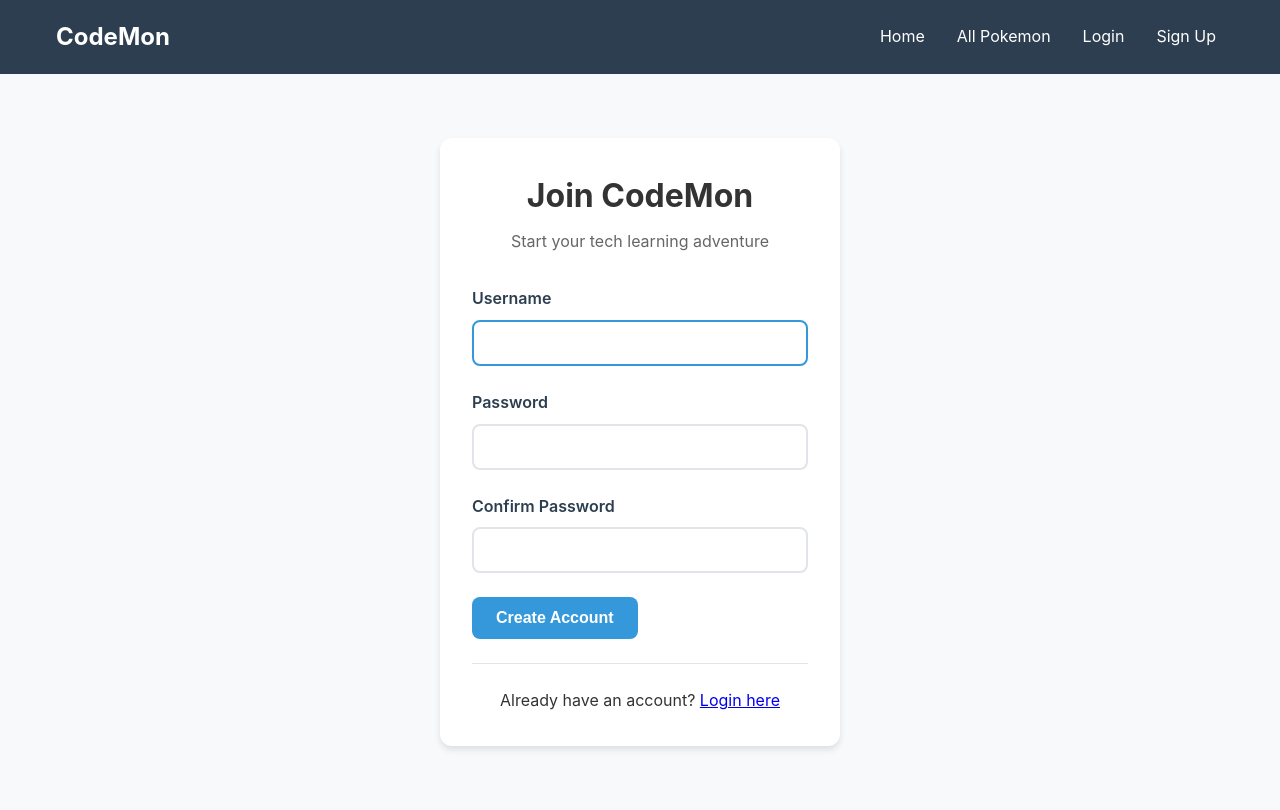
After one commit to SaeedJBI/Capstone-Project, a Django app: page /accounts/signup/ in a window 1280 px wide. The commit adds this page. Run offline with Django 5.2, Linux system fonts and the light colour scheme.

Commit message:
feat: implement user authentication with roll economy
- Add UserProfile model with roll tracking and daily bonus system
- Create login and signup templates
- Implement auto-login after signup using Django signals
- Add dynamic navigation that changes based on auth status
- Configure login/logout redirects in settings

```diff
--- a/codemon/codemon/settings.py
+++ b/codemon/codemon/settings.py
@@ -125,3 +125,8 @@ STATIC_URL = 'static/'
 # https://docs.djangoproject.com/en/5.2/ref/settings/#default-auto-field
 
 DEFAULT_AUTO_FIELD = 'django.db.models.BigAutoField'
+
+# Authentication Settings
+LOGIN_REDIRECT_URL = 'pokemon-list'
+LOGOUT_REDIRECT_URL = 'home'
+LOGIN_URL = 'login'
--- a/codemon/codemon/urls.py
+++ b/codemon/codemon/urls.py
@@ -19,5 +19,6 @@ from django.urls import path, include
 
 urlpatterns = [
     path('admin/', admin.site.urls),
+    path('accounts/', include('django.contrib.auth.urls')),
     path('', include('codemon_app.urls'))
 ]
--- a/codemon/codemon_app/admin.py
+++ b/codemon/codemon_app/admin.py
@@ -1,4 +1,5 @@
 from django.contrib import admin
-from .models import TechPokemon
+from .models import TechPokemon, UserProfile
 # Register your models here.
 admin.site.register(TechPokemon)
+admin.site.register(UserProfile)
--- /dev/null
+++ b/codemon/codemon_app/static/css/base.css
@@ -0,0 +1,300 @@
+/* MOBILE FIRST STYLES */
+:root {
+    --primary-color: #3498db;
+    --secondary-color: #2c3e50;
+    --text-color: #333;
+    --background-color: #f8f9fa;
+}
+
+* {
+    margin: 0;
+    padding: 0;
+    box-sizing: border-box;
+}
+
+body {
+    font-family: -apple-system, BlinkMacSystemFont, 'Segoe UI', Roboto, sans-serif;
+    line-height: 1.6;
+    color: var(--text-color);
+    background-color: var(--background-color);
+}
+
+/* Navigation - Mobile First */
+.main-nav {
+    background: var(--secondary-color);
+    padding: 1rem 0;
+}
+
+.nav-container {
+    max-width: 1200px;
+    margin: 0 auto;
+    padding: 0 1rem;
+    display: flex;
+    justify-content: space-between;
+    align-items: center;
+}
+
+.nav-brand {
+    color: white;
+    font-size: 1.5rem;
+    font-weight: bold;
+    text-decoration: none;
+}
+
+.nav-menu {
+    display: flex;
+    gap: 1rem;
+}
+
+.nav-link {
+    color: white;
+    text-decoration: none;
+    padding: 0.5rem;
+}
+
+/* Main Content */
+.main-content {
+    min-height: calc(100vh - 80px);
+}
+
+.page-container {
+    max-width: 1200px;
+    margin: 0 auto;
+    padding: 1rem;
+}
+
+/* Pokemon Grid - Mobile First */
+.pokemon-grid {
+    display: grid;
+    gap: 1rem;
+    grid-template-columns: 1fr; /* 1 column on mobile */
+}
+
+.pokemon-card {
+    background: white;
+    border-radius: 8px;
+    padding: 1rem;
+    box-shadow: 0 2px 4px rgba(0,0,0,0.1);
+}
+
+.pokemon-card__image {
+    text-align: center;
+    margin-bottom: 1rem;
+}
+
+.placeholder-img {
+    font-size: 3rem;
+    background: #eee;
+    border-radius: 8px;
+    padding: 1rem;
+}
+
+.pokemon-card__name {
+    color: var(--secondary-color);
+    margin-bottom: 0.5rem;
+}
+
+.pokemon-card__skills,
+.pokemon-card__difficulty {
+    margin-bottom: 0.5rem;
+}
+
+.label {
+    font-weight: bold;
+    color: var(--primary-color);
+}
+
+.difficulty-badge {
+    padding: 0.25rem 0.5rem;
+    border-radius: 4px;
+    font-size: 0.875rem;
+    font-weight: bold;
+}
+
+.difficulty-b { background: #d4edda; color: #155724; }
+.difficulty-i { background: #fff3cd; color: #856404; }
+.difficulty-a { background: #f8d7da; color: #721c24; }
+
+/* TABLET STYLES */
+@media (min-width: 768px) {
+    .pokemon-grid {
+        grid-template-columns: repeat(2, 1fr); /* 2 columns on tablet */
+    }
+
+    .page-container {
+        padding: 2rem;
+    }
+}
+
+/* DESKTOP STYLES */
+@media (min-width: 1024px) {
+    .pokemon-grid {
+        grid-template-columns: repeat(3, 1fr); /* 3 columns on desktop */
+    }
+}
+
+
+
+
+/* Authentication Styles */
+.auth-container {
+    max-width: 400px;
+    margin: 2rem auto;
+    padding: 2rem;
+    background: white;
+    border-radius: 12px;
+    box-shadow: 0 4px 6px rgba(0,0,0,0.1);
+}
+
+.auth-header {
+    text-align: center;
+    margin-bottom: 2rem;
+}
+
+.auth-subtitle {
+    color: #666;
+    margin-top: 0.5rem;
+}
+
+.auth-form {
+    margin-bottom: 1.5rem;
+}
+
+.form-group {
+    margin-bottom: 1.5rem;
+}
+
+.form-label {
+    display: block;
+    margin-bottom: 0.5rem;
+    font-weight: 600;
+    color: var(--secondary-color);
+}
+
+.form-input {
+    width: 100%;
+    padding: 0.75rem;
+    border: 2px solid #e1e5e9;
+    border-radius: 8px;
+    font-size: 1rem;
+    transition: border-color 0.2s;
+}
+
+.form-input:focus {
+    outline: none;
+    border-color: var(--primary-color);
+}
+
+.btn {
+    display: inline-block;
+    padding: 0.75rem 1.5rem;
+    border: none;
+    border-radius: 8px;
+    font-size: 1rem;
+    font-weight: 600;
+    text-decoration: none;
+    text-align: center;
+    cursor: pointer;
+    transition: background-color 0.2s;
+}
+
+.btn-primary {
+    background: var(--primary-color);
+    color: white;
+}
+
+.btn-full {
+    width: 100%;
+}
+
+.auth-footer {
+    text-align: center;
+    padding-top: 1.5rem;
+    border-top: 1px solid #e1e5e9;
+}
+
+.auth-link {
+    color: #666;
+}
+
+.auth-link__anchor {
+    color: var(--primary-color);
+    text-decoration: none;
+    font-weight: 600;
+}
+
+.auth-link__anchor:hover {
+    text-decoration: underline;
+}
+
+/* Form Error Styles */
+.alert {
+    padding: 0.75rem 1rem;
+    border-radius: 8px;
+    margin-bottom: 1.5rem;
+}
+
+.alert-error {
+    background: #f8d7da;
+    color: #721c24;
+    border: 1px solid #f5c6cb;
+}
+
+.form-error {
+    color: #dc3545;
+    font-size: 0.875rem;
+    margin-top: 0.25rem;
+}
+
+/* Style Django form inputs */
+input[type="text"],
+input[type="password"] {
+    width: 100%;
+    padding: 0.75rem;
+    border: 2px solid #e1e5e9;
+    border-radius: 8px;
+    font-size: 1rem;
+    transition: border-color 0.2s;
+}
+
+input[type="text"]:focus,
+input[type="password"]:focus {
+    outline: none;
+    border-color: var(--primary-color);
+}
+
+/* Navigation User Styles */
+.nav-user {
+    color: white;
+    padding: 0.5rem;
+}
+
+.nav-form {
+    display: inline;
+}
+
+.nav-button {
+    background: none;
+    border: none;
+    color: white;
+    cursor: pointer;
+    font-size: 1rem;
+    font-family: inherit;
+    padding: 0.5rem;
+}
+
+.nav-button:hover {
+    text-decoration: underline;
+}
+
+/* Mobile navigation adjustments */
+@media (max-width: 768px) {
+    .nav-user {
+        display: none; /* Hide username on mobile to save space */
+    }
+
+    .nav-menu {
+        flex-wrap: wrap;
+        gap: 0.5rem;
+    }
+}
--- a/codemon/codemon_app/templates/base.html
+++ b/codemon/codemon_app/templates/base.html
@@ -1,11 +1,14 @@
+{% load static %}
 <!DOCTYPE html>
 <html lang="en">
+
 <head>
     <meta charset="UTF-8">
     <meta name="viewport" content="width=device-width, initial-scale=1.0">
     <title>{% block title %}CodeMon - Learn Tech, Collect Pokemon!{% endblock %}</title>
-    {% comment %} <link rel="stylesheet" href="{% static 'css/base.css' %}"> {% endcomment %}
+    <link rel="stylesheet" href="{% static 'css/base.css' %}">
 </head>
+
 <body>
     <nav class="main-nav" aria-label="Main navigation">
         <div class="nav-container">
@@ -13,6 +16,18 @@
             <div class="nav-menu">
                 <a href="{% url 'home' %}" class="nav-link">Home</a>
                 <a href="{% url 'pokemon-list' %}" class="nav-link">All Pokemon</a>
+
+                {% if user.is_authenticated %}
+                <span class="nav-user">Hello, {{ user.username }}!</span>
+                <form method="post" action="{% url 'logout' %}" class="nav-form">
+                    {% csrf_token %}
+                    <button type="submit" class="nav-link nav-button">Logout</button>
+                </form>
+                {% else %}
+                <a href="{% url 'login' %}" class="nav-link">Login</a>
+                <a href="{% url 'signup' %}" class="nav-link">Sign Up</a>
+                {% endif %}
+
             </div>
         </div>
     </nav>
@@ -23,4 +38,5 @@
         {% endblock %}
     </main>
 </body>
+
 </html>
--- /dev/null
+++ b/codemon/codemon_app/templates/registration/signup.html
@@ -0,0 +1,55 @@
+{% extends 'base.html' %}
+{% load static %}
+
+{% block title %}Sign Up - CodeMon{% endblock %}
+
+{% block content %}
+<div class="page-container">
+    <div class="auth-container">
+        <div class="auth-header">
+            <h1 class="page-title">Join CodeMon</h1>
+            <p class="auth-subtitle">Start your tech learning adventure</p>
+        </div>
+
+        {% if error_message %}
+            <div class="alert-error">
+                {{ error_message }}
+            </div>
+        {% endif %}
+
+        <form method="post" class="auth-form">
+            {% csrf_token %}
+
+            <div class="form-group">
+                <label for="id_username" class="form-label">Username</label>
+                {{ form.username }}
+                {% if form.username.errors %}
+                    <div class="form-error">{{ form.username.errors }}</div>
+                {% endif %}
+            </div>
+
+            <div class="form-group">
+                <label for="id_password1" class="form-label">Password</label>
+                {{ form.password1 }}
+                {% if form.password1.errors %}
+                    <div class="form-error">{{ form.password1.errors }}</div>
+                {% endif %}
+            </div>
+
+            <div class="form-group">
+                <label for="id_password2" class="form-label">Confirm Password</label>
+                {{ form.password2 }}
+                {% if form.password2.errors %}
+                    <div class="form-error">{{ form.password2.errors }}</div>
+                {% endif %}
+            </div>
+
+            <button type="submit" class="btn btn-primary">Create Account</button>
+        </form>
+
+        <div class="auth-footer">
+            <p>Already have an account? <a href="{% url 'login' %}">Login here</a></p>
+        </div>
+    </div>
+</div>
+{% endblock %}
--- a/codemon/codemon_app/urls.py
+++ b/codemon/codemon_app/urls.py
@@ -4,4 +4,5 @@ from . import views
 urlpatterns = [
     path('', views.home, name='home'),
     path('pokemon/', views.pokemon_list, name='pokemon-list'),
+    path('accounts/signup/', views.signup, name='signup'),
 ]
--- a/codemon/codemon_app/views.py
+++ b/codemon/codemon_app/views.py
@@ -1,5 +1,8 @@
-from django.shortcuts import render
+from django.shortcuts import render, redirect
 from .models import TechPokemon
+from django.contrib.auth import login
+from django.contrib.auth.forms import UserCreationForm
+
 # Create your views here.
 def home(request):
     return render(request, 'home.html')
@@ -7,3 +10,18 @@ def home(request):
 def pokemon_list(request):
     pokemons = TechPokemon.objects.all()
     return render(request, 'pokemon/list.html', {'pokemons': pokemons})
+
+
+def signup(request):
+    error_message = ''
+    if request.method == 'POST':
+        form = UserCreationForm(request.POST)
+        if form.is_valid():
+            user = form.save()
+            login(request, user)
+            return redirect('pokemon-list')
+        else:
+            error_message = 'Invalid sign up - try again'
+    form = UserCreationForm()
+    context = {'form': form, 'error_message': error_message}
+    return render(request, 'registration/signup.html', context)
```
Also changed, not shown: codemon/codemon_app/models.py (+17 -0 lines), codemon/codemon_app/templates/registration/login.html (added, +35 -0 lines), codemon/codemon_app/migrations/0003_userprofile.py (added).
